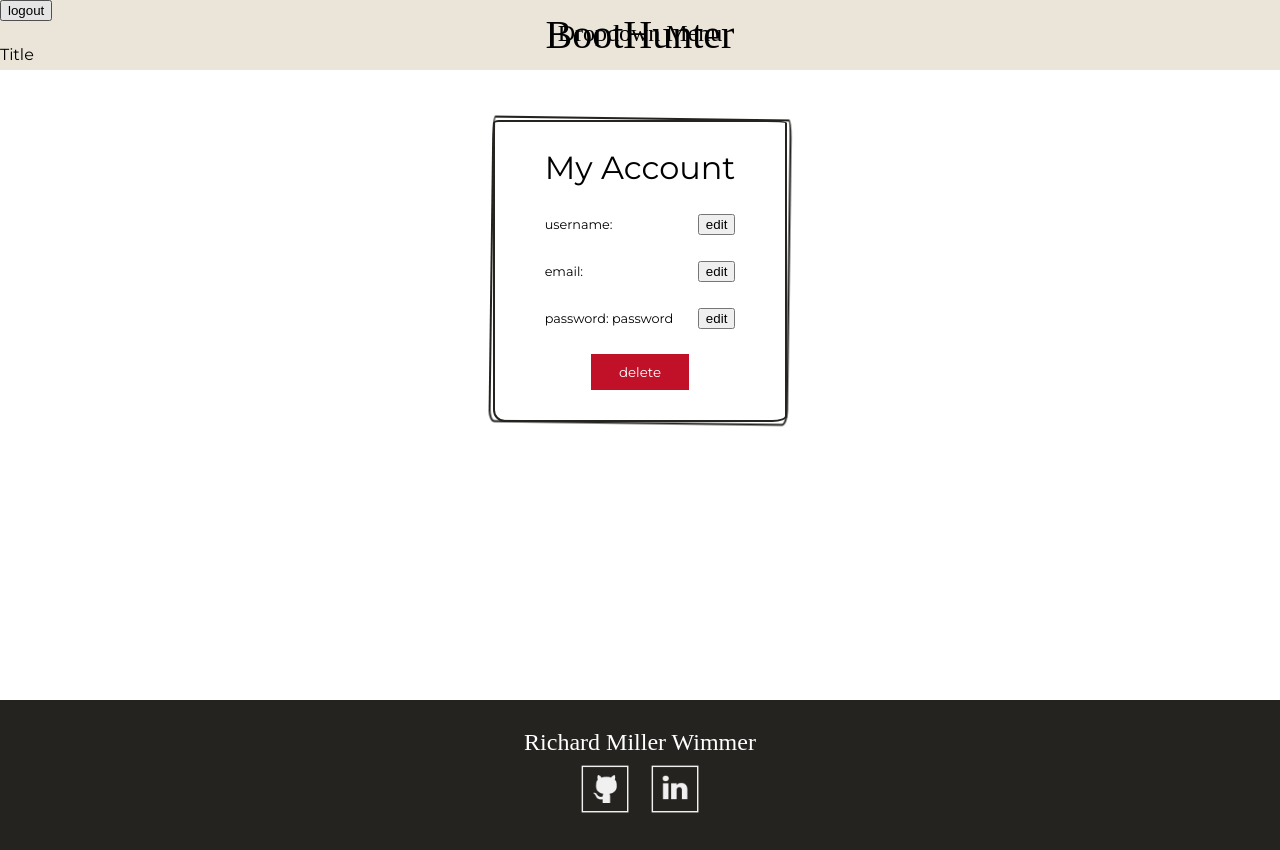
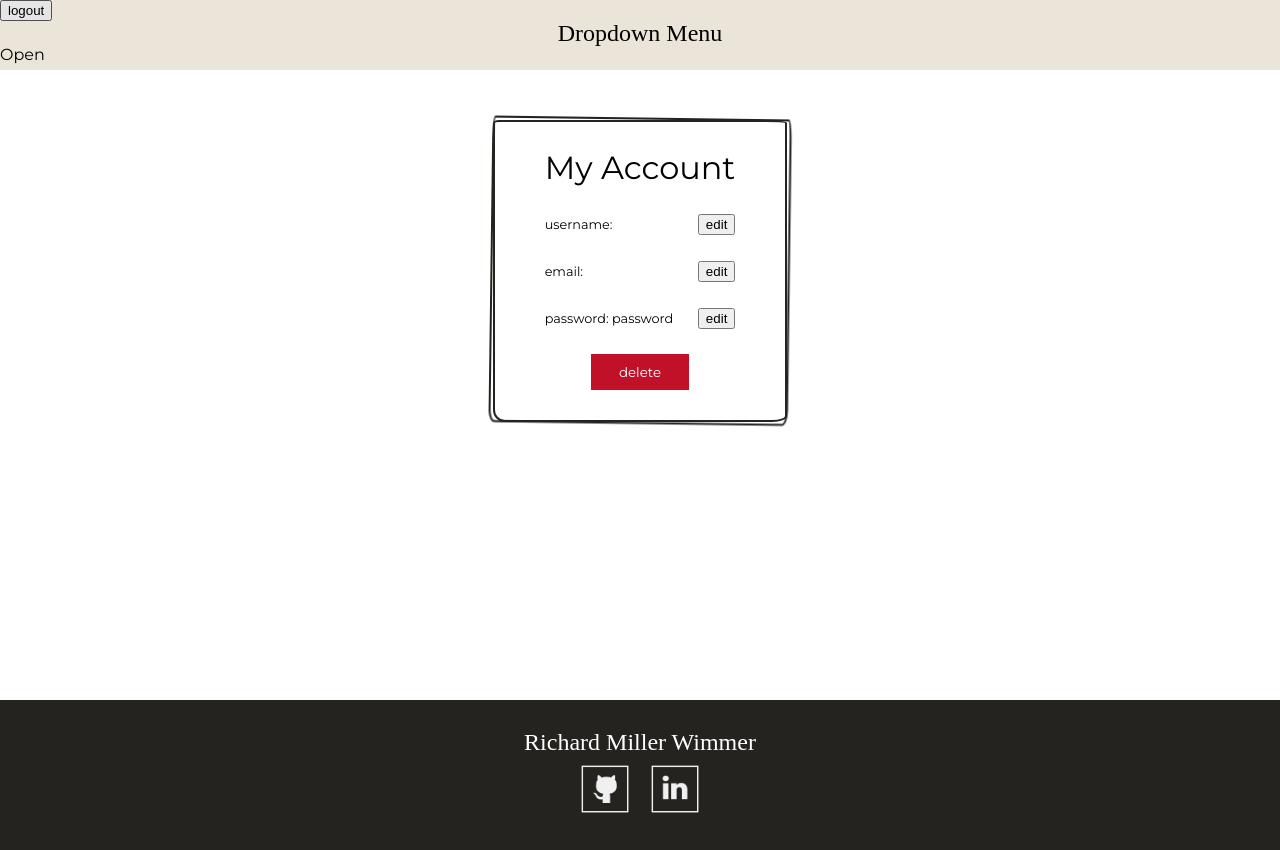
Before and after one commit to RichardMillerWimmer/heritage-boot-tracker, a React (Create React App) app: page /#/account in a window 1280 px wide. Built offline with nearby package versions, Linux system fonts and the light colour scheme; a web font is replaced by a local one; what redux-promise-middleware would draw is missing.

Commit message:
work on conditional renders

```diff
--- a/src/components/Dropdown.tsx
+++ b/src/components/Dropdown.tsx
@@ -1,16 +1,20 @@
 import React, { useState } from 'react';
+import { useSelector } from 'react-redux';
+
+import { RootState } from '../redux/store';
 
 import { withRouter } from 'react-router';
 
 const Dropdown: React.FC = () => {
     const [open, setOpen] = useState(false);
-    const [selection, setSelection] = useState([]);
+
+    const user = useSelector((state: RootState) => state.userReducer)
 
     const toggle = () => setOpen(!open);
 
-    function handleOnClick(item) {
+    // function handleOnClick(item) {
 
-    };
+    // };
 
     return (
         <div className='dropdown'>
@@ -19,9 +23,31 @@ const Dropdown: React.FC = () => {
                 tabIndex={0} role='button'
                 onKeyPress={() => toggle()}
                 onClick={() => toggle()}>
-                    <div>
-                        <p>Title</p>
+                <div>
+                    {/* <p>Title</p> */}
+                </div>
+                <div>
+                    <p>{open ? 'Close' : 'Open'} </p>
+                    <div> {open ?
+                        <div>{user ?
+                            <ul>
+                                <li>Home</li>
+                                <li>Login</li>
+                                <li>Register</li>
+                            </ul>
+                            :
+                            <ul>
+                                <li>Home</li>
+                                <li>Account</li>
+                                <li>Logout</li>
+                            </ul>
+                        }
+                        </div>
+                        :
+                        ''
+                        }
                     </div>
+                </div>
             </div>
         </div>
     )
--- a/src/components/Header.tsx
+++ b/src/components/Header.tsx
@@ -19,7 +19,7 @@ const Header: React.FC<RouteComponentProps> = (props: RouteComponentProps) => {
 
     return (
         <section className='header'>
-            <h2>BootHunter</h2>
+            {/* <h2>BootHunter</h2> */}
             <button onClick={logout}>logout</button>
             <Dropdown />
         </section>
```
